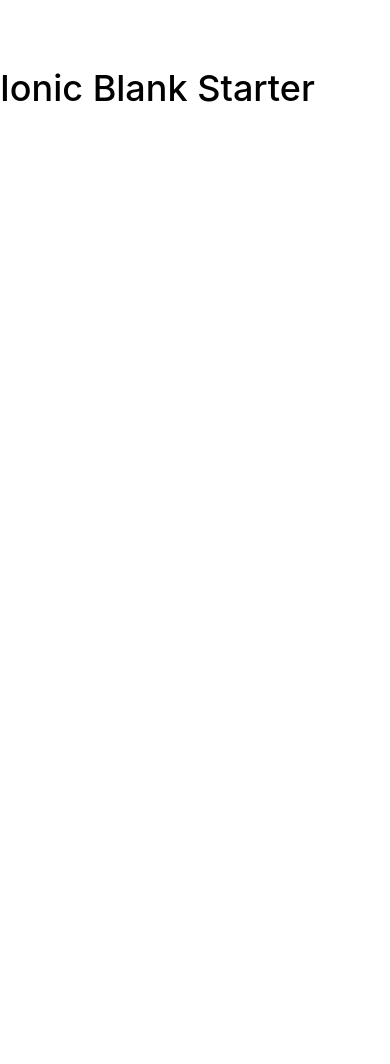
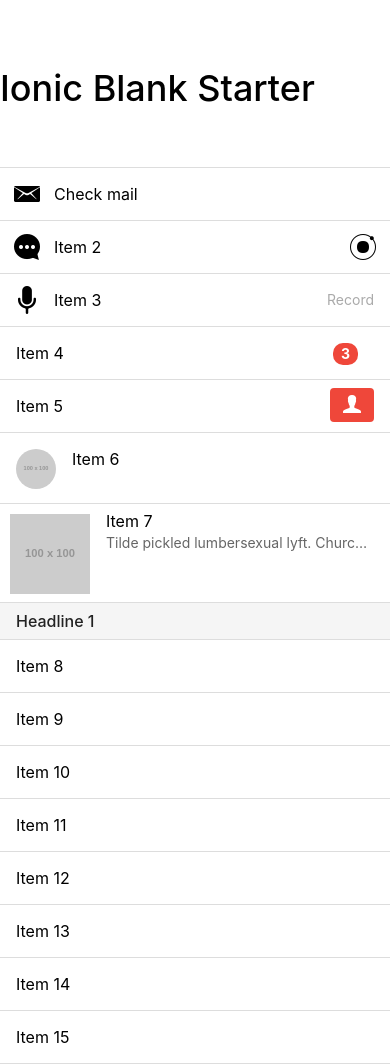
Before and after one commit to bangnguyen77/ionicbasics, a website: page www/index.html in a window 390 px wide. Before the commit the page ends 844 px from the top, so only its background shows below. Drawn offline with Linux system fonts and the light colour scheme; some packages are replaced by stand-ins of ours; files that its build step writes are made by us from their sources; placeholder pictures from the web are drawn by us; files whose address does not match are found by name.

Commit message:
practise lits styles

```diff
--- a/www/index.html
+++ b/www/index.html
@@ -42,12 +42,61 @@
       </ion-header-bar>
 
       <ion-tabs class="tabs-icon-top">
-        <ion-tab icon="ion-home" title="Home"></ion-tab>
+        <ion-tab badge="1" badge-style="badge-assertive" icon="ion-home" btitle="Home"></ion-tab>
         <ion-tab icon="ion-person" title="About"></ion-tab>
         <ion-tab icon="ion-calendar" title="Calendar"></ion-tab>
       </ion-tabs>
 
+      <ion-content>
+        <div class="list">
+          <a href="#" class="item item-icon-left">
+            <i class="icon ion-email"></i>
+            Check mail
+          </a>
+          <a href="#" class="item item-icon-left item-icon-right">
+            <i class="icon ion-chatbubble-working"></i>
+            Item 2
+            <i class="icon ion-ionic"></i>
+          </a>
+          <a href="#" class="item item-icon-left">
+            <i class="icon ion-mic-a"></i>
+            Item 3
+            <span class="item-note">
+              Record
+            </span>
+          </a>
+          <a href="#" class="item">
+            Item 4
+            <span class="badge badge-assertive">3</span>
+          </a>
+          <a href="#" class="item item-button-right">
+            Item 5
+            <button class="button button-assertive">
+              <i class="icon ion-person"></i>
+            </button>
+          </a>
+          <a href="#" class="item item-avatar">
+            <img src="http://placehold.it/100x100" alt="Avatar">
+            Item 6
+          </a>
+          <a href="#" class="item item-thumbnail-left">
+            <img src="http://placehold.it/100x100" alt="Avatar">
+            <h2>Item 7</h2>
+            <p>Tilde pickled lumbersexual lyft. Church-key beard gluten-free, hell of migas drinking vinegar gochujang fanny pack affogato vegan 8-bit before they sold out tofu.</p>
+          </a>
+          <div class="item item-divider">Headline 1</div>
+          <a href="#" class="item">Item 8</a>
+          <a href="#" class="item">Item 9</a>
+          <a href="#" class="item">Item 10</a>
+          <a href="#" class="item">Item 11</a>
+          <a href="#" class="item">Item 12</a>
+          <a href="#" class="item">Item 13</a>
+          <a href="#" class="item">Item 14</a>
+          <a href="#" class="item">Item 15</a>
+        </div>
 
+
+      </ion-content>
 
     </ion-pane>
   </body>
```
